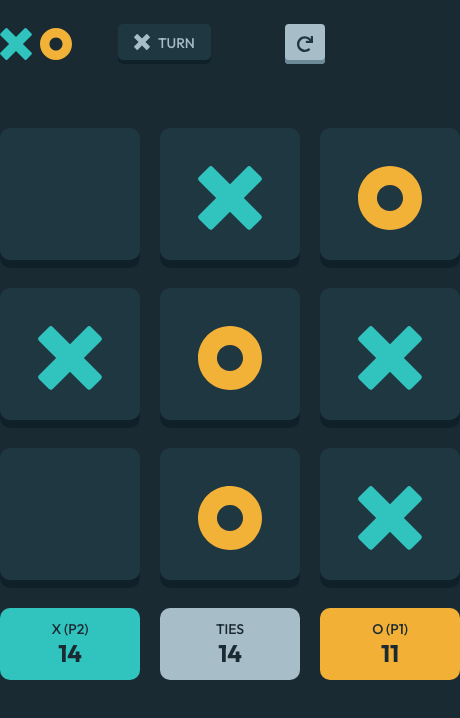
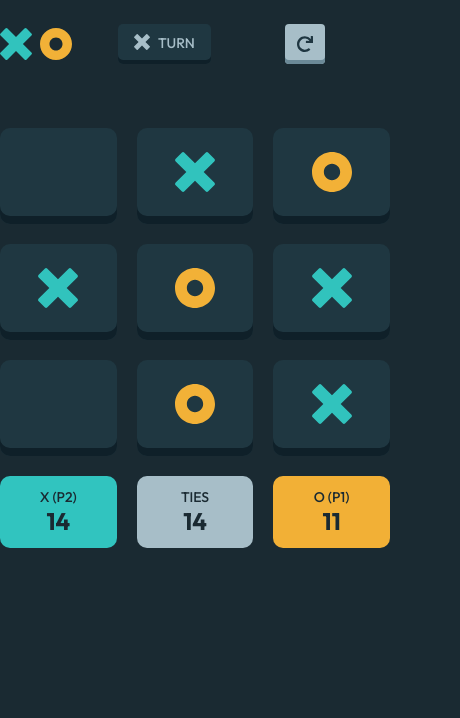
Before and after one commit to kylelamse/tic-tac-toe, a React (Create React App) app: page / in a window 390 px wide. Shown: the top 718 px of the page, 460 px wide, since content can reach past the window. Built offline with nearby package versions, Linux system fonts and the light colour scheme.

Commit message:
Revert "Fix game board looking strange past mobile screen sizes"
This reverts commit 718a3044d3ea382f5017fdc6e279aa5d56a9e70d.

```diff
--- a/src/components/GamePiece.tsx
+++ b/src/components/GamePiece.tsx
@@ -11,7 +11,7 @@ import oIconOutline from "assets/icon-o-outline.svg";
 import oIconOutlineSilver from "assets/icon-o-outline-silver.svg";
 import styled from "@emotion/styled";
 
-type sizes = "ExtraLarge" | "Large" | "Medium" | "Small";
+type sizes = "Large" | "Medium" | "Small";
 type piece = "O" | "X";
 type colors = "silver" | "dark_navy";
 type Props = {
@@ -59,8 +59,6 @@ const getIcon = (type: piece, outline?: boolean, color?: colors) => {
 
 const getDimensions = (size: sizes) => {
     switch (size) {
-        case "ExtraLarge":
-            return "4em";
         case "Large":
             return "2.5em";
         case "Medium":
--- a/src/components/GamePiecePlace.tsx
+++ b/src/components/GamePiecePlace.tsx
@@ -1,6 +1,4 @@
 import styled from "@emotion/styled";
-import useBreakpoint from "hooks/useBreakpoint";
-import theme from "styles/theme";
 import GamePiece from "./GamePiece";
 
 const Container = styled.div<{ content: content }>`
@@ -12,10 +10,6 @@ const Container = styled.div<{ content: content }>`
     box-shadow: inset 0 -0.5em 0 ${(props) => props.theme.colors.semiDarkNavyDropShadow};
     padding: ${(props) =>
         props.content === "" ? "3em" : "1.5em 1.75em 2em 1.75em"};
-
-    @media (min-width: ${(props) => props.theme.breakpoints.mobile}) {
-        padding: ${(props) => (props.content === "" ? "2.375em" : "2.375em")};
-    }
 `;
 
 type content = "" | "X" | "O";
@@ -24,15 +18,10 @@ type Props = {
 };
 
 const GamePiecePlace = ({ content }: Props) => {
-    const isMobile = useBreakpoint({ max: theme.breakpoints.mobile });
-
     return (
         <Container content={content}>
             {(content === "O" || content === "X") && (
-                <GamePiece
-                    size={isMobile ? "Large" : "ExtraLarge"}
-                    type={content}
-                />
+                <GamePiece size="Large" type={content} />
             )}
         </Container>
     );
--- a/src/hooks/useBreakpoint.ts
+++ b/src/hooks/useBreakpoint.ts
@@ -1,8 +1,8 @@
 import { useEffect, useState } from "react";
 
 type Breakpoint = {
-    min?: string;
-    max?: string;
+    min: string;
+    max: string;
 };
 
 export default function useBreakpoint({ min = "", max = "" }: Breakpoint) {
```
